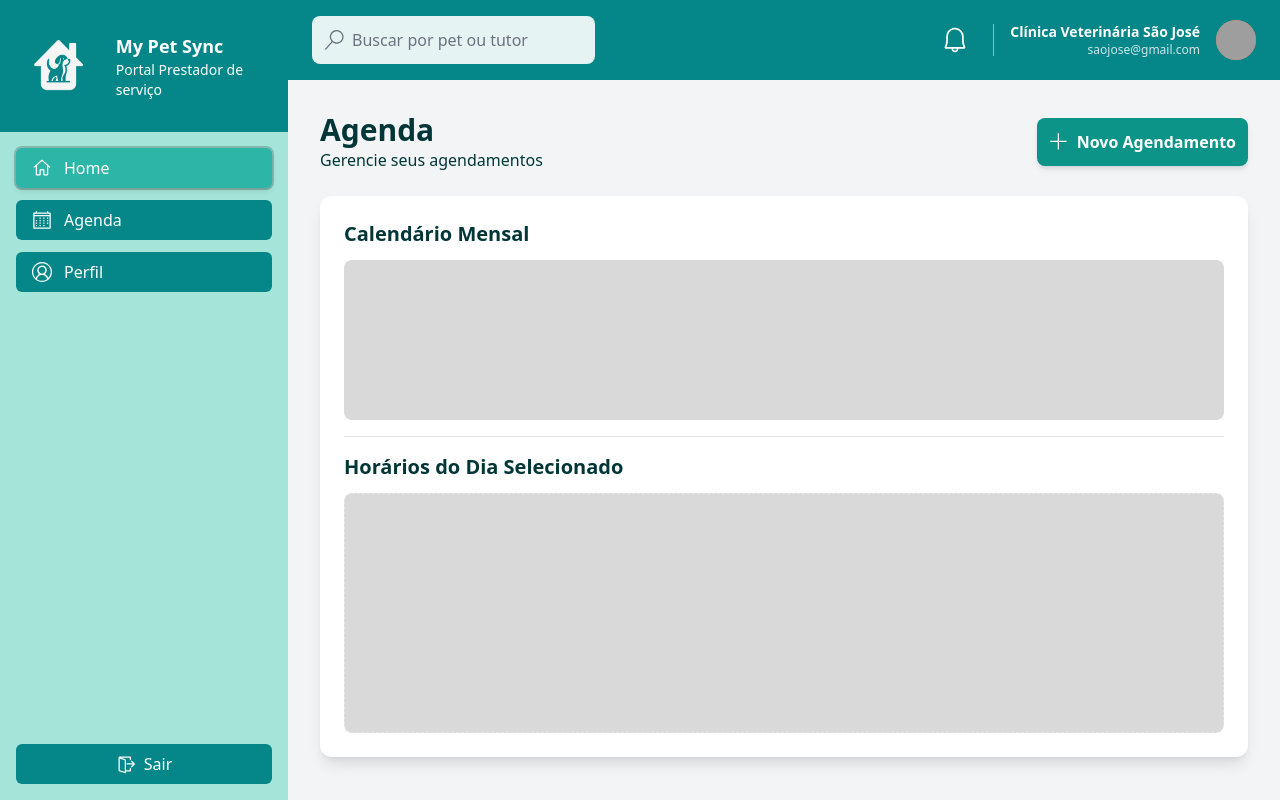
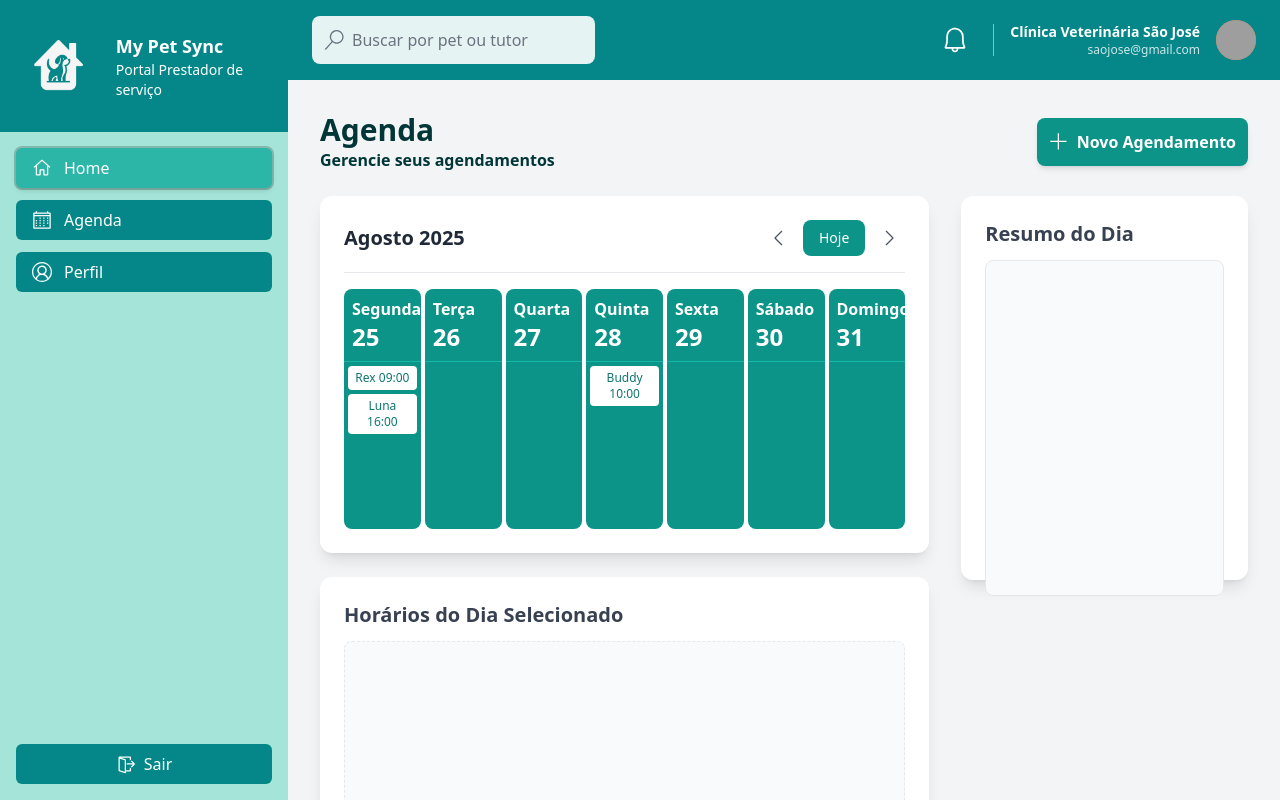
Before and after one commit to GustavoZanardi15/MyPetSync-FrontEnd, a React (Vite) app in the folder FrontEndWeb/: page /agenda in a window 1280 px wide. Built offline with nearby package versions, Linux system fonts and the light colour scheme; grey boxes are pictures that could not be loaded.

Commit message:
feat(agenda): integrar AgendaCalendar e estruturar layout de duas colunas

```diff
--- a/FrontEndWeb/src/pages/AgendaPage.jsx
+++ b/FrontEndWeb/src/pages/AgendaPage.jsx
@@ -1,5 +1,5 @@
-import React from 'react';
-import { VscAdd } from 'react-icons/vsc';
+import { VscAdd } from "react-icons/vsc";
+import AgendaCalendar from "../components/agenda/AgendaCalendar";
 
 const AgendaPage = () => {
   return (
@@ -7,25 +7,30 @@ const AgendaPage = () => {
       <div className="flex justify-between items-center mb-6">
         <div className="flex flex-col">
           <h1 className="text-3xl font-bold text-[#003637]">Agenda</h1>
-             <p className="text-base font-medium text-[#003637]">Gerencie seus agendamentos</p>
+          <p className="text-base font-semibold text-[#003637]">
+            Gerencie seus agendamentos
+          </p>
         </div>
-            <button
-             className="flex items-center p-3 rounded-lg text-white font-semibold bg-teal-600 hover:bg-teal-700 transition-colors shadow-md"
-            >
+        <button className="flex items-center p-3 rounded-lg text-white font-semibold bg-teal-600 hover:bg-teal-700 transition-colors shadow-md">
           <VscAdd className="w-5 h-5 mr-2" />
           Novo Agendamento
         </button>
       </div>
-      <div className="bg-white p-6 rounded-xl shadow-lg">
-        <div className="border-b pb-4 mb-4">
-          <h2 className="text-xl font-semibold text-[#003637] mb-3">Calendário Mensal</h2>
-          <div className="h-40 bg-[#D9D9D9] flex items-center justify-center rounded-lg text-gray-500">
+      <div className="flex gap-8 mt-6">
+        <div className="flex-grow">
+          <AgendaCalendar />
+          <div className="bg-white p-6 rounded-xl shadow-lg mt-6">
+            <h2 className="text-xl font-semibold text-gray-700 mb-3">
+              Horários do Dia Selecionado
+            </h2>
+            <div className="h-60 bg-gray-50 flex items-center justify-center rounded-lg text-gray-500 border border-dashed"></div>
           </div>
         </div>
-        <div>
-          <h2 className="text-xl font-semibold text-[#003637] mb-3">Horários do Dia Selecionado</h2>
-          <div className="h-60 bg-[#D9D9D9] flex items-center justify-center rounded-lg text-gray-500 border border-dashed">
-          </div>
+        <div className="w-80 bg-white p-6 rounded-xl shadow-lg h-96">
+          <h2 className="text-xl font-semibold text-gray-700 mb-3">
+            Resumo do Dia
+          </h2>
+          <div className="h-full bg-gray-50 flex items-center justify-center rounded-lg text-gray-500 border "></div>
         </div>
       </div>
     </div>
```
Lines whose indentation alone changed are shown as unchanged.
